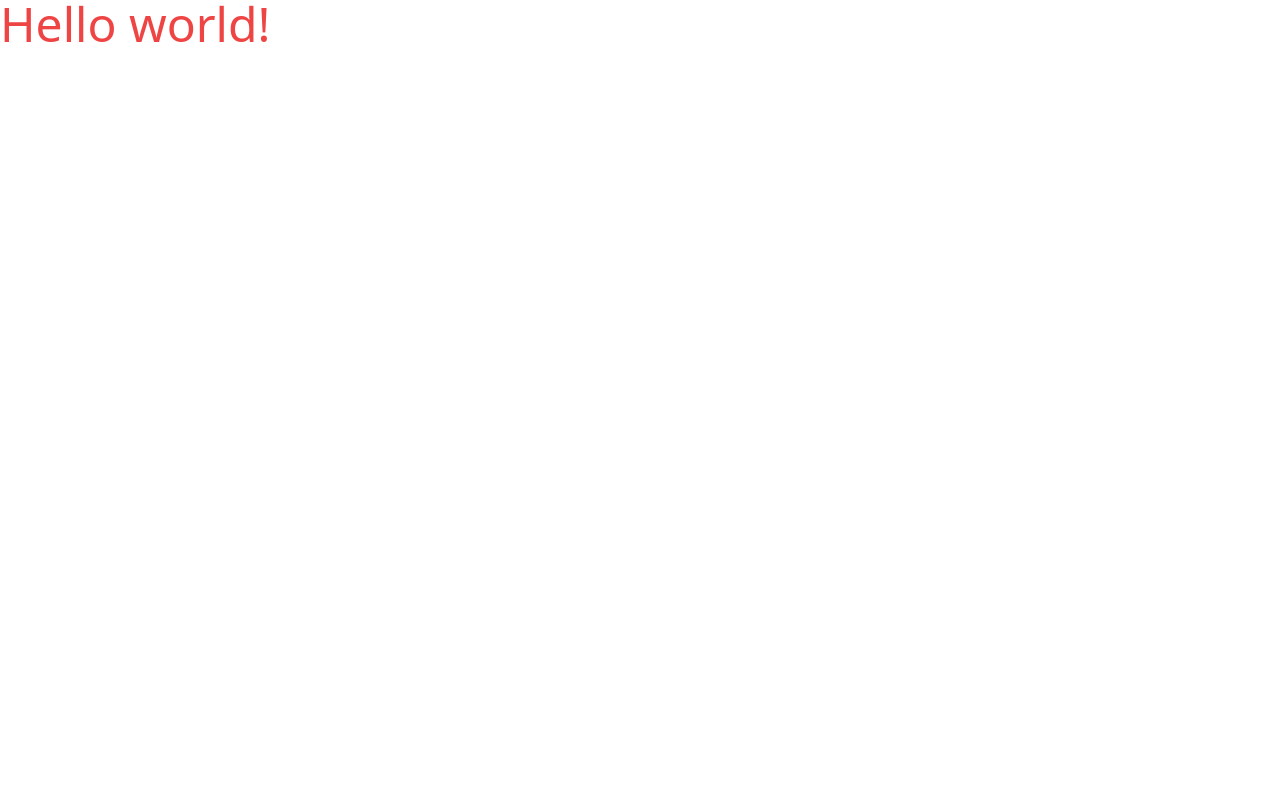
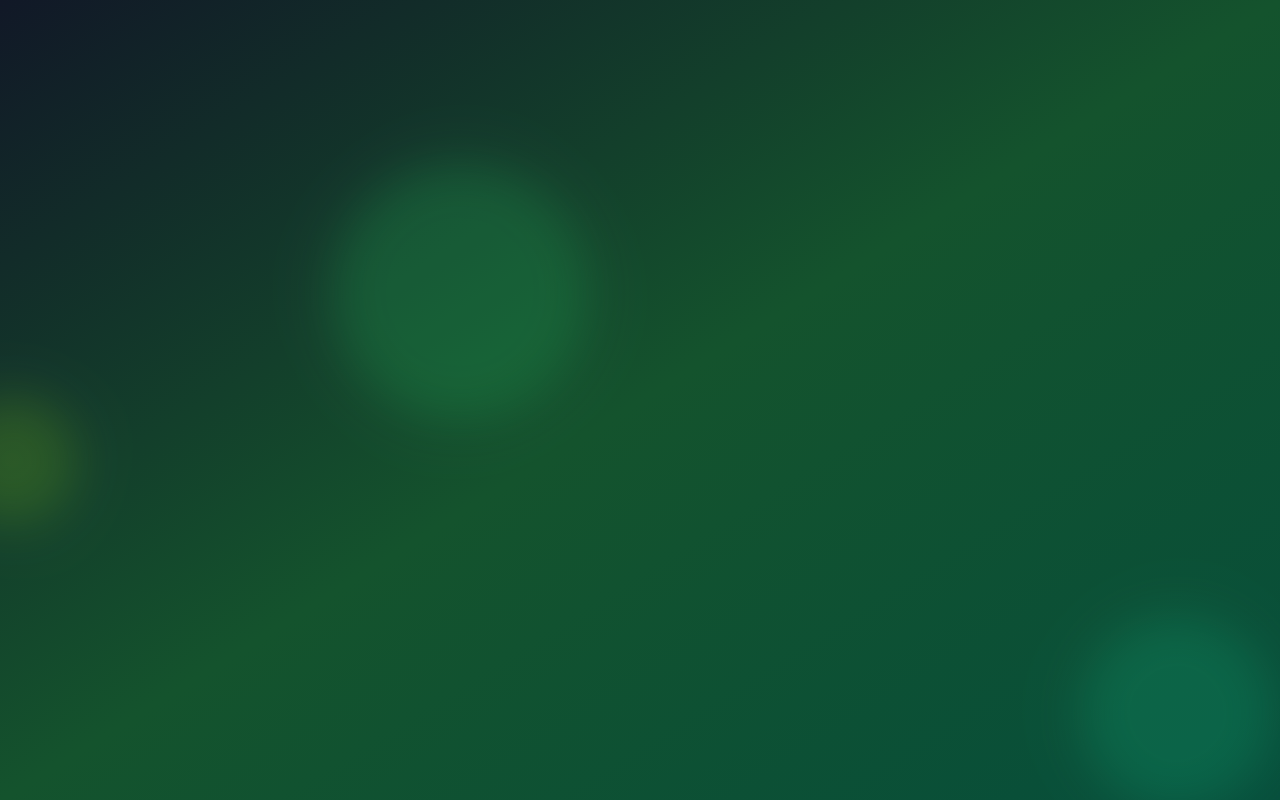
Before and after one commit to har1nagle/auth-mern, a React (Vite) app in the folder frontend/: page / in a window 1280 px wide. Built offline with nearby package versions, Linux system fonts and the light colour scheme.

Commit message:
background set and eslint warning solved

```diff
--- a/frontend/package.json
+++ b/frontend/package.json
@@ -10,8 +10,10 @@
     "preview": "vite preview"
   },
   "dependencies": {
+    "framer-motion": "^11.3.31",
     "react": "^18.3.1",
-    "react-dom": "^18.3.1"
+    "react-dom": "^18.3.1",
+    "react-router-dom": "^6.26.1"
   },
   "devDependencies": {
     "@eslint/js": "^9.9.0",
--- a/frontend/src/App.jsx
+++ b/frontend/src/App.jsx
@@ -1,10 +1,15 @@
+import FloatingShape from "./components/FloatingShape"
+
 function App() {
-
-
   return (
-    <>
-      <h1 className="text-5xl text-red-500">Hello world!</h1>
-    </>
+    <div
+      className="min-h-screen bg-gradient-to-br
+     from-gray-900 via-green-900 to-emerald-900 flex items-center justify-center relative overflow-hidden"
+    >
+      <FloatingShape color="bg-green-500" size= "w-64 h-64" top="-5%" left="10%" delay={0}/>
+      <FloatingShape color="bg-emerald-500" size= "w-48 h-48" top="70%" left="80%" delay={5}/>
+      <FloatingShape color="bg-lime-500" size= "w-32 h-32" top="40%" left="-10%" delay={2}/>
+    </div>
   );
 }
 
--- /dev/null
+++ b/frontend/src/components/FloatingShape.jsx
@@ -0,0 +1,25 @@
+import { motion } from 'framer-motion';
+
+const FloatingShape = ({color, size, top, left, delay}) => {
+  return (
+    <motion.div
+      className={`absolute rounded-full ${color} ${size} opacity-20 blur-xl `}
+      style={{top,left}}
+      animate={{
+        y: [ "0%", "100%", "0%"],
+        x: ["0%", "100%", "0%"],
+        rotate: [0, 360],
+      }}
+
+      transition={{
+        duration: 20,
+        ease: "linear",
+        repeat: Infinity,
+        delay
+      }}
+      aria-hidden = "true"
+    />
+  )
+}
+
+export default FloatingShape
--- a/frontend/src/main.jsx
+++ b/frontend/src/main.jsx
@@ -2,9 +2,12 @@
 import { createRoot } from 'react-dom/client'
 import App from './App.jsx'
 import './index.css'
+import { BrowserRouter } from "react-router-dom";
 
 createRoot(document.getElementById('root')).render(
   <StrictMode>
-    <App />
-  </StrictMode>,
+    <BrowserRouter>
+      <App />
+    </BrowserRouter>
+  </StrictMode>
 )
```
Also changed, not shown: frontend/eslint.config.js (+13 -12 lines), 1 other file (tests, documents, lock files or other folders).
